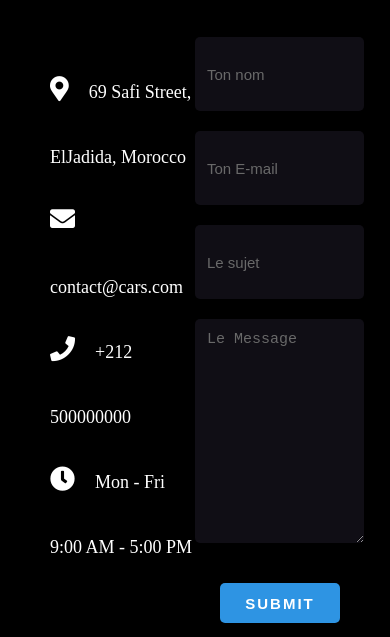
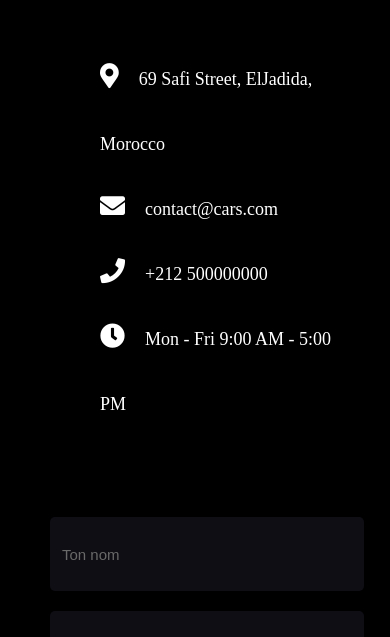
Before and after one commit to aminesaissihassani/Gestion-de-vehicules-brief-3, a plain HTML site: page contact.html in a window 390 px wide. Shown: the part 157-794 px from the top of the page. Drawn offline with Linux system fonts and the light colour scheme.

Commit message:
responsive contact

```diff
--- a/css/style.css
+++ b/css/style.css
@@ -252,7 +252,19 @@ section div h1 {
     background: #0582E3;
 }
 
+@media screen and (max-width: 950px){
+    .contact-section{
+    flex-direction: column;
+    }
 
+    .contact-info, .contact-form{
+    margin: 30px 50px;
+    }
+
+    .contact-form .text-box{
+    width: 100%;
+    }
+}
 
 .error {
     color: red;
```
